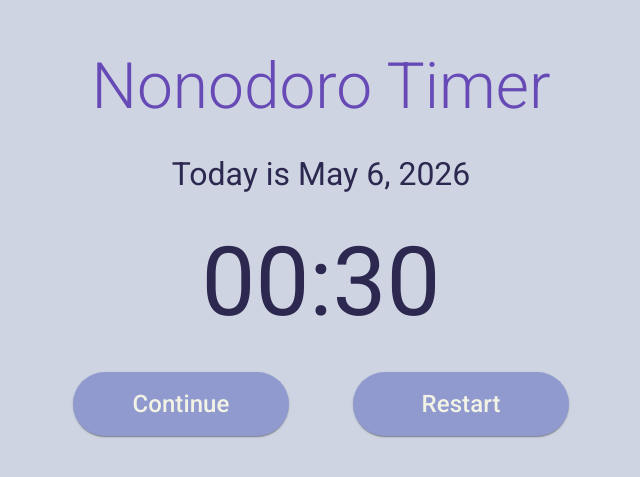
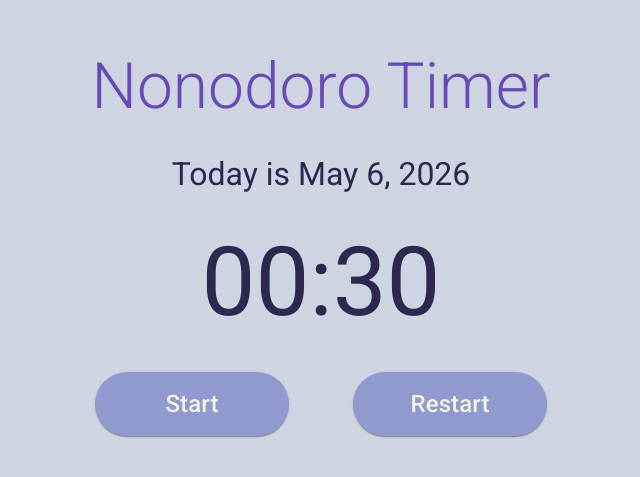
Before and after one commit to milliways-png/nonodoro, an Angular app: page / in a window 1280 px wide. Shown: the part 141-618 px from the top of the page, without its empty margins (319-959 px from the left). Built offline with nearby package versions, Linux system fonts and the light colour scheme.

Commit message:
replaced hardcoded value with property value

```diff
--- a/src/app/features/pomodoro/timer-display/timer-display.html
+++ b/src/app/features/pomodoro/timer-display/timer-display.html
@@ -4,7 +4,7 @@
 
 <div class="controls-container">
     <button (click)="toggleTimer()" class="button-style" mat-raised-button>
-    {{ isRunning ? 'Pause' : ( (countdown$ | async) === 120 ? 'Start' : 'Continue' ) }}
+    {{ isRunning ? 'Pause' : ( (countdown$ | async) === this.initialSeconds ? 'Start' : 'Continue' ) }}
     </button>
     <button (click)="reset()" class="button-style" mat-raised-button>
         Restart
```
